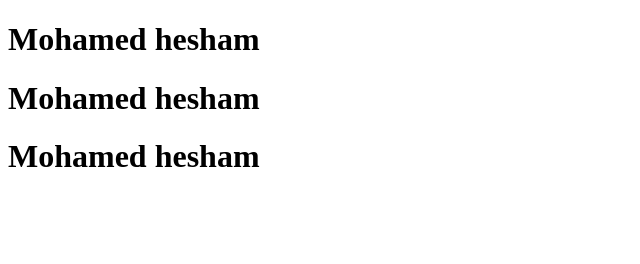
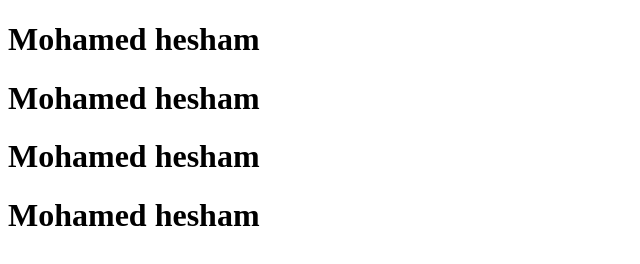
Before and after one commit to mohamed74hesh/git_creat_repo, a plain HTML site: page index.html in a window 1280 px wide. Shown: the whole page, without its empty margins (0-640 px from the left). Drawn offline with Linux system fonts and the light colour scheme.

Commit message:
third commit

```diff
--- a/index.html
+++ b/index.html
@@ -9,6 +9,8 @@
   <h1>Mohamed hesham </h1>
     <h1>Mohamed hesham </h1>
       <h1>Mohamed hesham </h1>
+            <h1>Mohamed hesham </h1>
+
 
 
 </body>
```
